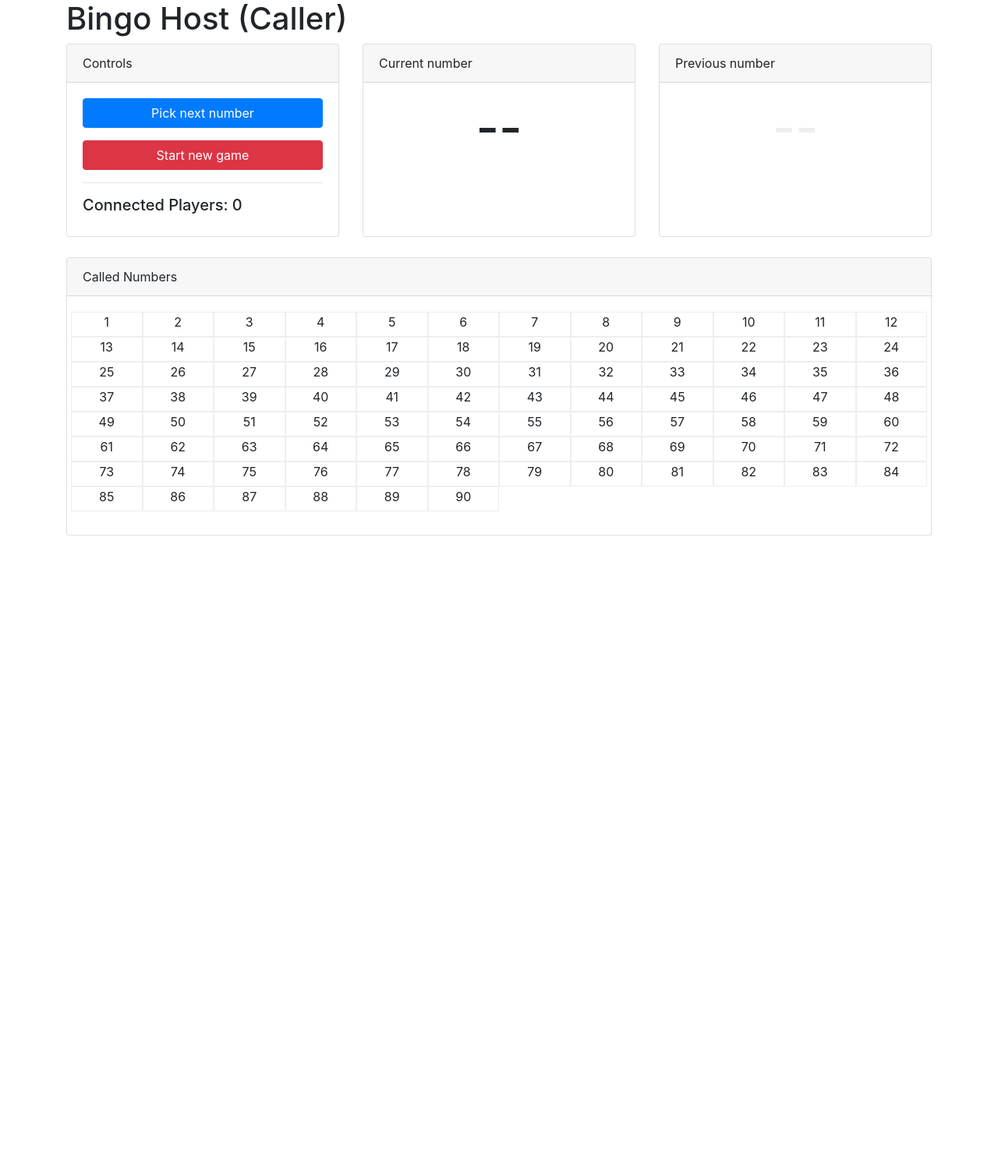
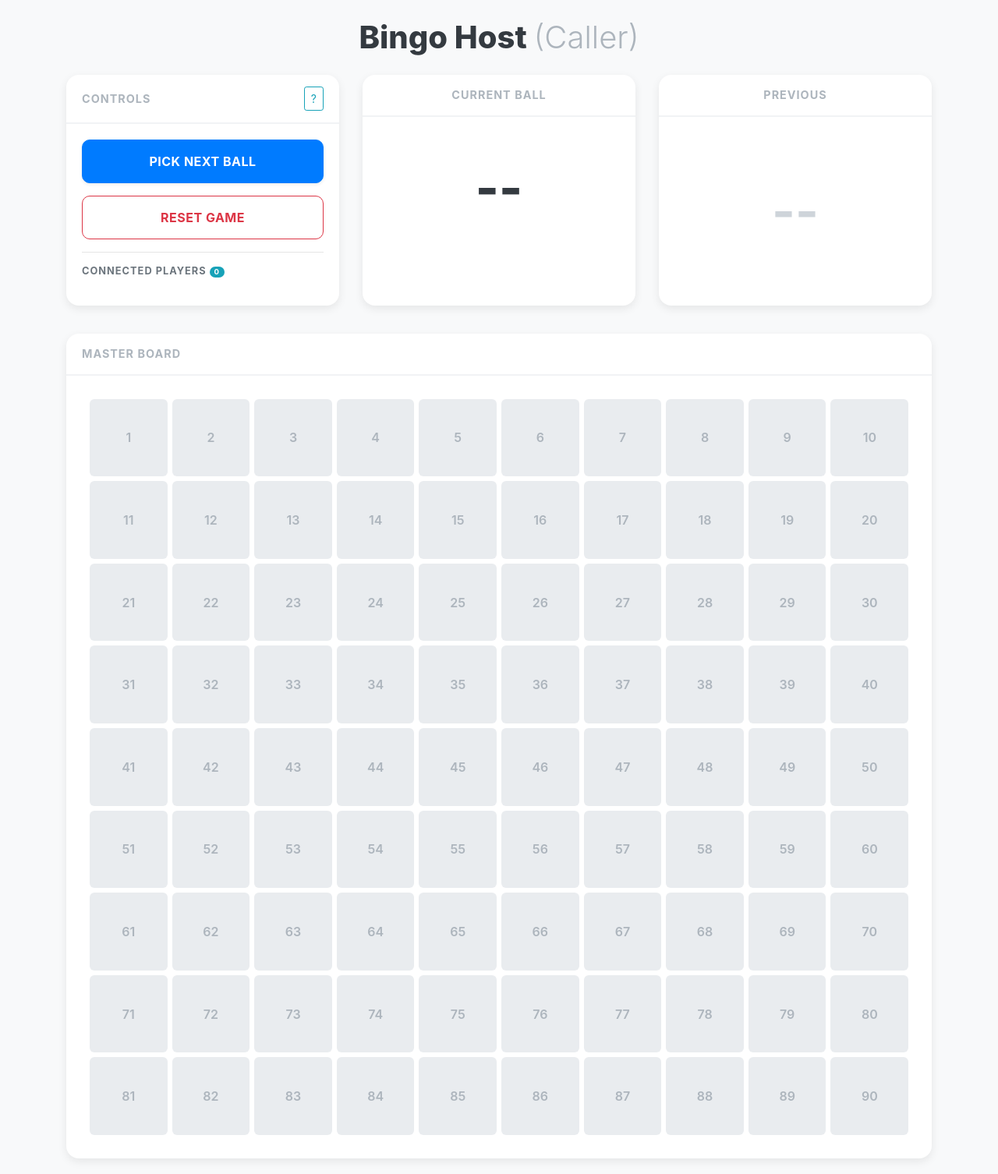
Before and after one commit to andywestley/bingo, a PHP site: page /host in a window 1280 px wide. Shown: the whole page at 78% size. Before the commit the page ends 687 px from the top, so only its background shows below. Run offline with PHP 8.4, Linux system fonts and the light colour scheme; data comes from the database, SQL or seed files in the repository; data that the repository does not hold is empty.

Commit message:
Updated UIs with hlp text

```diff
--- /dev/null
+++ b/css/host.css
@@ -0,0 +1,115 @@
+/* Premium Host UI */
+:root {
+    --primary-color: #ffc107;
+    --success-color: #28a745;
+    --bg-color: #f8f9fa;
+    --card-bg: #ffffff;
+    --text-color: #343a40;
+}
+
+body {
+    background-color: var(--bg-color);
+    color: var(--text-color);
+}
+
+.host-section {
+    margin-bottom: 20px;
+}
+
+/* Card Styling (Shared feel with Player) */
+.host-card {
+    background: var(--card-bg);
+    border: none;
+    border-radius: 16px;
+    box-shadow: 0 4px 12px rgba(0, 0, 0, 0.08);
+    /* Softer shadow */
+    transition: transform 0.2s;
+    height: 100%;
+    overflow: hidden;
+}
+
+.host-card .card-header {
+    background: transparent;
+    border-bottom: 2px solid #f1f3f5;
+    font-weight: 700;
+    text-transform: uppercase;
+    letter-spacing: 1px;
+    color: #adb5bd;
+    font-size: 0.9rem;
+    padding: 15px 20px;
+}
+
+.host-card .card-body {
+    padding: 20px;
+}
+
+/* Main Number Display */
+.current-ball {
+    font-size: 6rem;
+    font-weight: 800;
+    color: var(--text-color);
+    line-height: 1;
+}
+
+.slang-text {
+    font-size: 1.5rem;
+    color: #6c757d;
+    font-style: italic;
+}
+
+/* The Board - 90 Numbers */
+.host-grid {
+    display: grid;
+    grid-template-columns: repeat(10, 1fr);
+    /* 10 cols */
+    grid-gap: 6px;
+    padding: 10px;
+}
+
+.host-cell {
+    aspect-ratio: 1;
+    display: flex;
+    align-items: center;
+    justify-content: center;
+    background-color: #e9ecef;
+    border-radius: 6px;
+    font-weight: 600;
+    font-size: 1rem;
+    color: #adb5bd;
+    /* Dimmed by default */
+    user-select: none;
+}
+
+/* Called State */
+.host-cell.called {
+    background-color: var(--primary-color);
+    color: #fff;
+    font-weight: 800;
+    box-shadow: 0 4px 6px rgba(255, 193, 7, 0.4);
+    transform: scale(1.1);
+    z-index: 2;
+    /* Pop out */
+    border: 2px solid #fff;
+}
+
+/* Player List */
+.player-list-item {
+    border: none;
+    border-radius: 8px !important;
+    margin-bottom: 5px;
+    background-color: #f8f9fa;
+    transition: background-color 0.2s;
+}
+
+.player-list-item:hover {
+    background-color: #e9ecef;
+}
+
+/* Controls */
+.btn-control {
+    border-radius: 10px;
+    padding: 15px;
+    font-weight: 700;
+    letter-spacing: 0.5px;
+    text-transform: uppercase;
+}
--- a/host.php
+++ b/host.php
@@ -11,57 +11,62 @@
 <title>Bingo Host</title>
 
 <link rel="stylesheet" href="WebContent/bingo.css">
+<link rel="stylesheet" href="css/host.css?v=<?php echo time(); ?>">
 
 </head>
 <body>
 
-	<div class="container">
-		<h1>Bingo Host (Caller)</h1>
+	<div class="container mt-4">
+		<h1 class="mb-4 text-center" style="font-weight:800; color:#343a40;">Bingo Host <span style="font-weight:300; color:#adb5bd;">(Caller)</span></h1>
 
-		<div class="row" id="top">
-			<div class="col-4">
-				<div class="card h-100">
-					<div class="card-header">Controls</div>
+		<div class="row host-section" id="top">
+			<div class="col-md-4 mb-3">
+				<div class="card host-card">
+					<div class="card-header d-flex justify-content-between align-items-center">
+                        Controls
+                        <button class="btn btn-sm btn-outline-info" data-toggle="modal" data-target="#helpModal">?</button>
+                    </div>
 					<div class="card-body">
-						<button type="button" class="btn btn-primary btn-block mb-3" id="pick-ball">Pick next number</button>
-						<button type="button" class="btn btn-danger btn-block" id="new-game">Start new game</button>
+						<button type="button" class="btn btn-primary btn-block mb-3 btn-control shadow-sm" id="pick-ball">Pick Next Ball</button>
+						<button type="button" class="btn btn-outline-danger btn-block btn-control" id="new-game">Reset Game</button>
                         <hr>
-                        <h5>Connected Players: <span id="player-count">0</span></h5>
-                        <ul id="player-list" class="list-group list-group-flush" style="max-height: 200px; overflow-y: auto;">
+                        <h6 class="text-uppercase text-muted" style="font-size:0.8rem; letter-spacing:1px; font-weight:700;">Connected Players <span id="player-count" class="badge badge-pill badge-info">0</span></h6>
+                        <ul id="player-list" class="list-group list-group-flush mt-3" style="max-height: 200px; overflow-y: auto;">
                             <!-- Players go here -->
                         </ul>
 					</div>
 				</div>
 
 			</div>
-			<div class="col-4">
-				<div class="card h-100">
-					<div class="card-header">Current number</div>
-					<div class="card-body text-center">
-						<h2 class="card-title ball" style="font-size: 4rem;" id="current-number">--</h2>
-						<p id="slang" class="text-muted"></p>
+			<div class="col-md-4 mb-3">
+				<div class="card host-card">
+					<div class="card-header text-center">Current Ball</div>
+					<div class="card-body text-center d-flex flex-column justify-content-center align-items-center">
+						<div class="current-ball" id="current-number">--</div>
+						<p id="slang" class="slang-text mt-2">&nbsp;</p>
 					</div>
 				</div>
 
 			</div>
-			<div class="col-4">
-				<div class="card h-100">
-					<div class="card-header">Previous number</div>
-					<div class="card-body text-center">
-						<h2 class="card-title ball" id="previous-number">--</h2>
+			<div class="col-md-4 mb-3">
+				<div class="card host-card">
+					<div class="card-header text-center">Previous</div>
+					<div class="card-body text-center d-flex align-items-center justify-content-center">
+						<div style="font-size: 4rem; color: #ced4da; font-weight:700;" id="previous-number">--</div>
 					</div>
 				</div>
 			</div>
 		</div>
-		<div class="row" id="card">
-			<div class="col-12 mt-3">
 
-				<div class="card h-100">
-					<div class="card-header" id="remaining-numbers-label">Called Numbers</div>
+		<div class="row host-section" id="card">
+			<div class="col-12">
+
+				<div class="card host-card">
+					<div class="card-header" id="remaining-numbers-label">Master Board</div>
 					<div class="card-body">
-						<div class="row">
+						<div class="host-grid">
                             <?php for($i=1; $i<=90; $i++): ?>
-							    <div class="col-1 number-card" id="ball-<?php echo $i; ?>"><?php echo $i; ?></div>
+							    <div class="host-cell" id="ball-<?php echo $i; ?>"><?php echo $i; ?></div>
                             <?php endfor; ?>
 						</div>
 					</div>
@@ -71,6 +76,31 @@
 		</div>
 
 	</div>
+
+    <!-- Help Modal -->
+    <div class="modal fade" id="helpModal" tabindex="-1" role="dialog" aria-labelledby="helpModalLabel" aria-hidden="true">
+      <div class="modal-dialog" role="document">
+        <div class="modal-content">
+          <div class="modal-header">
+            <h5 class="modal-title" id="helpModalLabel">Host Instructions</h5>
+            <button type="button" class="close" data-dismiss="modal" aria-label="Close">
+              <span aria-hidden="true">&times;</span>
+            </button>
+          </div>
+          <div class="modal-body">
+            <ul>
+                <li><strong>Pick Next Ball</strong>: Draws a random number (1-90).</li>
+                <li><strong>Reset Game</strong>: Clears the board for everyone. Warning: This cannot be undone!</li>
+                <li><strong>Connected Players</strong>: Shows who is currently ready to play.</li>
+                <li><strong>Master Board</strong>: Use this to verify numbers when a player shouts "Bingo!".</li>
+            </ul>
+          </div>
+          <div class="modal-footer">
+            <button type="button" class="btn btn-secondary" data-dismiss="modal">Close</button>
+          </div>
+        </div>
+      </div>
+    </div>
 
 	<!-- Optional JavaScript -->
 	<script src="https://code.jquery.com/jquery-3.4.1.slim.min.js" integrity="sha384-J6qa4849blE2+poT4WnyKhv5vZF5SrPo0iEjwBvKU7imGFAV0wwj1yYfoRSJoZ+n" crossorigin="anonymous"></script>
@@ -161,7 +191,7 @@
                     list.empty();
                     data.players.forEach(p => {
                         let scoreDisplay = (p.score !== undefined) ? ` <span class="badge badge-primary float-right">${p.score}</span>` : '';
-                        list.append(`<li class="list-group-item py-1 clearfix">${p.name}${scoreDisplay}</li>`);
+                        list.append(`<li class="list-group-item player-list-item clearfix">${p.name}${scoreDisplay}</li>`);
                     });
                 } else {
                     Logger.warn("Failed to get player list or empty response");
```
Also changed, not shown: _preview/host.html (added, +120 -0 lines), _preview/index.html (added, +45 -0 lines), _preview/player.html (added, +44 -0 lines), css/player.css (added, +125 -0 lines), js/player.js (+19 -13 lines), player.php (+36 -42 lines), 1 other file.
